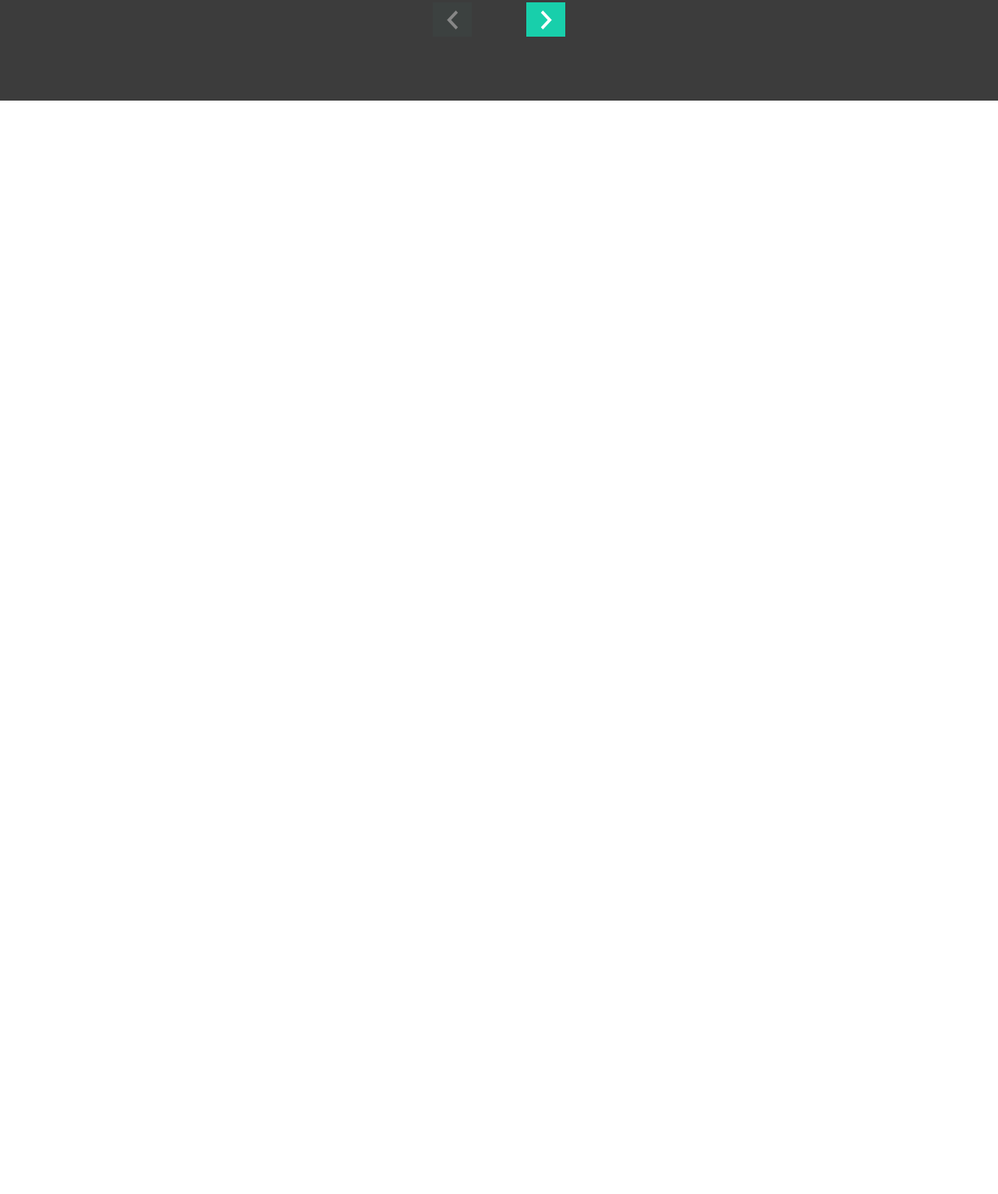
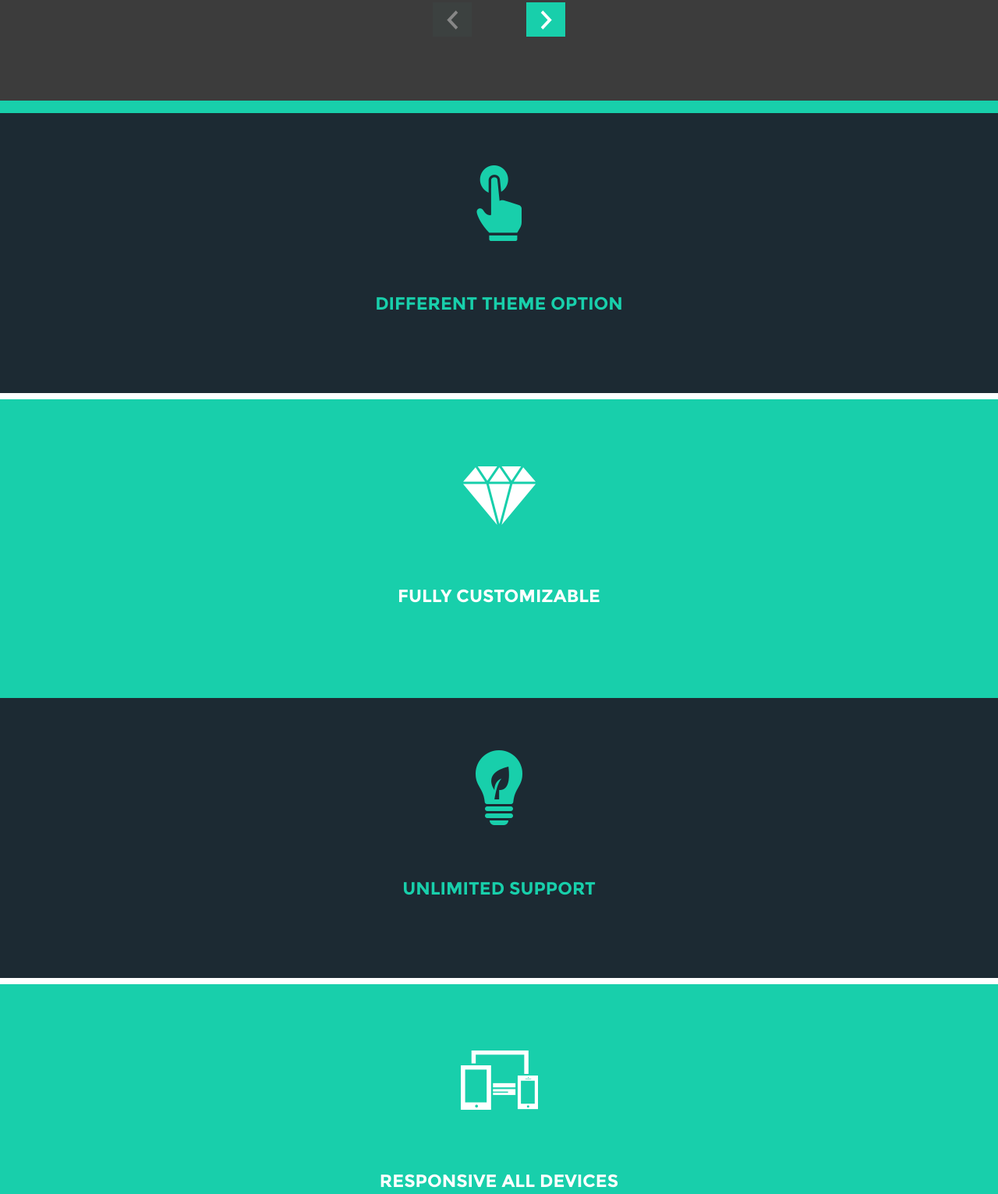
Before and after one commit to AlexeyKorkoza/Creative-Landing-Page, a plain HTML site: page index.html in a window 1280 px wide. Shown: the part 1015-2546 px from the top of the page at 78% size. Before the commit the page ends 1144 px from the top, so only its background shows below. Drawn offline with nearby package versions, Linux system fonts and the light colour scheme.

Commit message:
Add options

```diff
--- a/css/style.css
+++ b/css/style.css
@@ -302,3 +302,60 @@ nav ul li:first-of-type a{
 .slide:last-of-type{
   background: url(../img/3.jpg);
 }
+
+.options div{
+width:100%;
+position:relative;
+height:375px;
+}
+
+.options div:nth-of-type(odd){
+border-top: 8px solid #18cfab;
+color: #18cfab;
+}
+
+.options div:nth-of-type(even){
+border-top: 8px solid white;
+color: white;
+}
+
+.options div:first-of-type{
+background: #1c2a33;
+}
+
+.options div:first-of-type .image{
+background: url(../img/option1.png) no-repeat 50% 50%;
+height:238px;
+}
+
+.options div:nth-of-type(2){
+background: #18cfab;
+}
+
+.options div:nth-of-type(2) .image{
+background: url(../img/option2.png) no-repeat 50% 50%;
+height:238px;
+}
+
+.options div:nth-of-type(3){
+background: #1c2a33;
+}
+
+.options div:nth-of-type(3) .image{
+background: url(../img/option3.png) no-repeat 50% 50%;
+height:238px;
+}
+
+.options div:last-of-type{
+background: #18cfab;
+}
+
+.options div:last-of-type .image{
+background: url(../img/option4.png) no-repeat 50% 50%;
+height:238px;
+}
+
+.options div p{
+  font:17pt "MontserratBold";
+  text-align: center;
+}
--- a/index.html
+++ b/index.html
@@ -73,6 +73,24 @@
       <a href='javascript:void(0)' id='next_slide'></a>
     </div>
   </div>
+  <div class="options">
+    <div>
+      <div class="image"></div>
+      <p>DIFFERENT THEME OPTION</p>
+    </div>
+    <div>
+      <div class="image"></div>
+      <p>FULLY CUSTOMIZABLE</p>
+    </div>
+    <div>
+      <div class="image"></div>
+      <p>UNLIMITED SUPPORT</p>
+    </div>
+    <div>
+      <div class="image"></div>
+      <p>RESPONSIVE ALL DEVICES</p>
+    </div>
+  </div>
 </main>
 <!--end block-->
 
```
